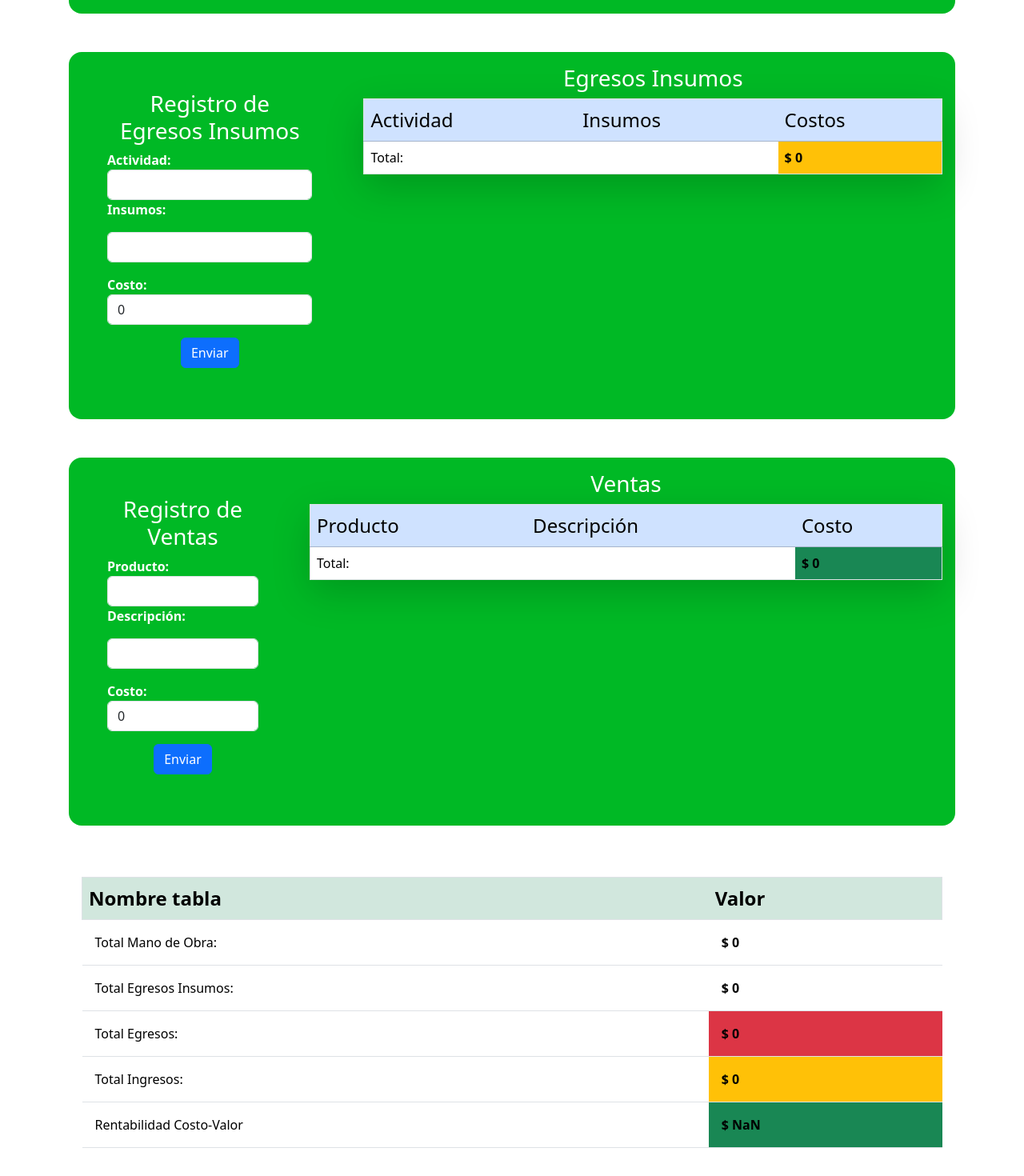
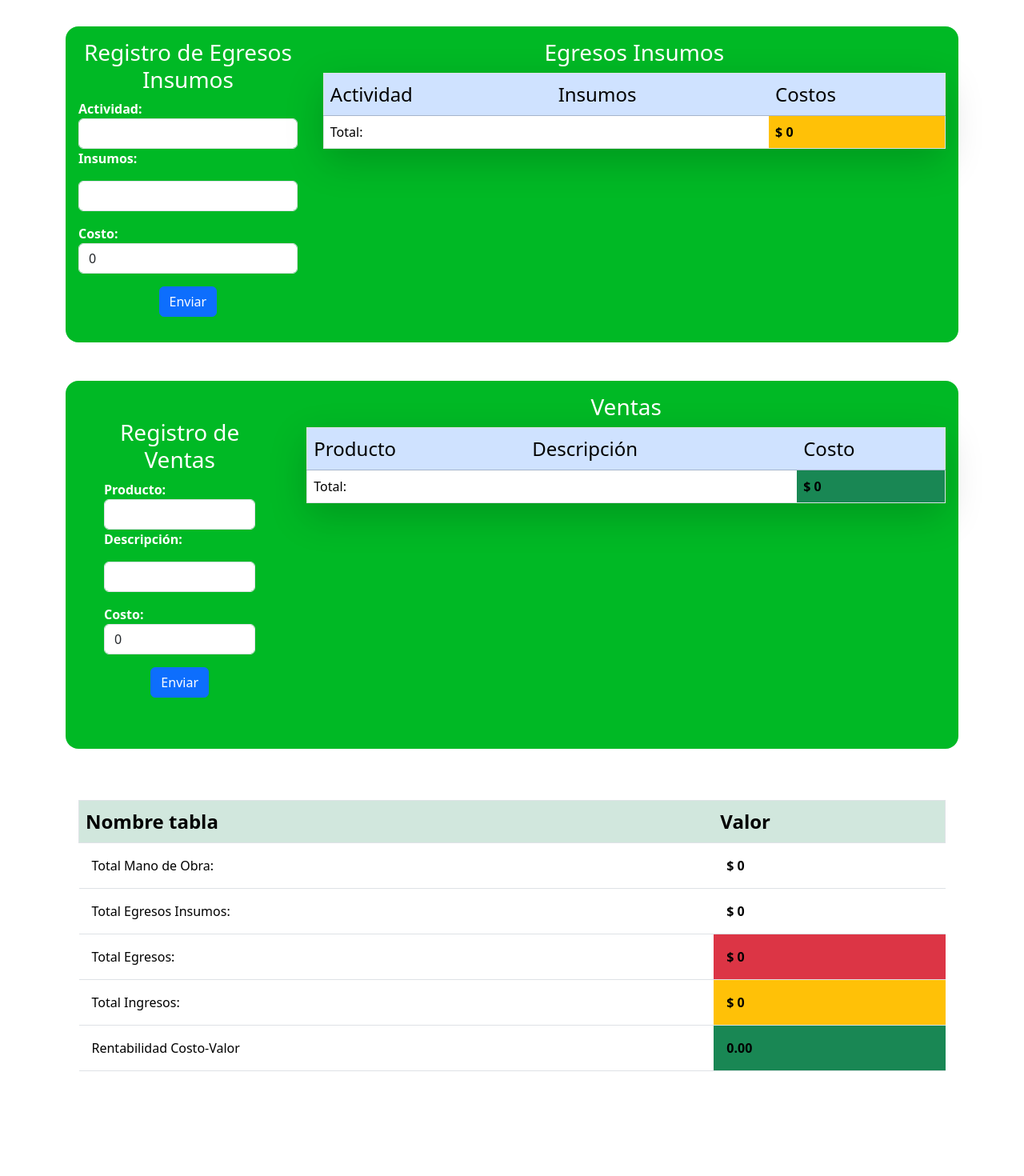
Before and after one commit to DilsonChimborazo/evaluacion, a React (Create React App) app: page / in a window 1280 px wide. Shown: the part 458-1928 px from the top of the page at 80% size. After the commit the page ends 1877 px from the top, so only its background shows below. Built offline with nearby package versions, Linux system fonts and the light colour scheme.

Commit message:
finalizado

```diff
--- a/src/App.js
+++ b/src/App.js
@@ -1,79 +1,14 @@
-import React, { useState } from "react"
-import CampoSelect from "./components/CampoSelect"
-import Insumos from "./components/Insumos"
-import Ventas from "./components/Ventas"
-import 'bootstrap/dist/css/bootstrap.min.css'
+// App.js
+import React from "react";
+import Totales from "./components/Totales";
+import 'bootstrap/dist/css/bootstrap.min.css';
 
 const App = () => {
-    const [totalManoObra, setTotalManoObra] = useState(0)
-    const [totalCostos, setTotalCostos] = useState(0)
-    const [totalIngresos, setTotalIngresos] = useState(0)
-
-    const formatomoneda = (value) => {
-        return new Intl.NumberFormat('es-CO', {
-            style: 'currency',
-            currency: 'COP',
-            minimumFractionDigits: 0,
-            maximumFractionDigits: 0
-        }).format(value)
-    }
-
-    const formatomoneda2 = (value) => {
-        return new Intl.NumberFormat('es-CO', {
-            style: 'currency',
-            currency: 'COP',
-            minimumFractionDigits: 0,
-            maximumFractionDigits: 2
-        }).format(value)
-    }
-
-    const calcularRentabilidad = () => {
-        const totalEgresos = totalManoObra + totalCostos;
-        const rentabilidad = totalIngresos / totalEgresos;
-        return rentabilidad
-    }
-
     return (
-        <div className="container p-3">
-            <CampoSelect setTotalManoObra={setTotalManoObra} />
-            <Insumos setTotalCostos={setTotalCostos} />
-            <Ventas setTotalIngresos={setTotalIngresos} />
-            <div className="container my-5 rounded-5 p-3">
-                <table className="table">
-                    <thead className="fs-bold fs-4 border table-success rounded-5">
-                        <tr>
-                            <th>Nombre tabla</th>
-                            <th>Valor</th>
-                        </tr>
-                    </thead>
-                    <tbody>
-                        <tr>
-                            <td className="p-3">Total Mano de Obra:</td>
-                            <td className="p-3"><strong>{formatomoneda(totalManoObra)}</strong></td>
-                        </tr>
-                        <tr>
-                            <td className="p-3">Total Egresos Insumos:</td>
-                            <td className="p-3"><strong>{formatomoneda(totalCostos)}</strong></td>
-                        </tr>
-                        <tr>
-                            <td className="p-3">Total Egresos:</td>
-                            <td className="bg-danger p-3"><strong>{formatomoneda(totalManoObra + totalCostos)}</strong></td>
-                        </tr>
-                        <tr>
-                            <td className="p-3">Total Ingresos:</td>
-                            <td className="bg-warning p-3"><strong>{formatomoneda(totalIngresos)}</strong></td>
-                        </tr>
-                    </tbody>
-                    <tfoot>
-                        <tr>
-                            <td className="p-3" colSpan={1}>Rentabilidad Costo-Valor</td>
-                            <td className="bg-success p-3"><strong>{formatomoneda2(calcularRentabilidad())}</strong></td>
-                        </tr>
-                    </tfoot>
-                </table>
-            </div>
+        <div>
+            <Totales />
         </div>
     )
 }
 
-export default App
+export default App;
--- a/src/components/CampoSelect.jsx
+++ b/src/components/CampoSelect.jsx
@@ -52,7 +52,7 @@ const CampoSelect = ({ setTotalManoObra }) => {
 
     return (
         <div className="Campo d-flex text-white rounded-4">
-            <form onSubmit={recibirDatos} className="p-5">
+            <form onSubmit={recibirDatos} className="p-3">
                 <h3 className="text-center">Registro de mano de obra</h3>
                 <label htmlFor="actividad"><b>Actividad:</b></label>
                 <select value={actividad} id="actividad" className="form-control" onChange={(e) => setactividad(e.target.value)}>
@@ -67,9 +67,9 @@ const CampoSelect = ({ setTotalManoObra }) => {
                     <option value="Cosecha y pos cosecha">Cosecha y pos cosecha</option>
                 </select>
                 <label htmlFor="fecha"><b>Fecha:</b></label>
-                <input type="date" className="form-control my-3" value={fecha} onChange={(e) => setfecha(e.target.value)} />
+                <input type="date" className="form-control my-3" id="fecha"  value={fecha} onChange={(e) => setfecha(e.target.value)} />
                 <label htmlFor="tiempo"><b>Tiempo (min):</b></label>
-                <input type="number" className="form-control" value={tiempo} onChange={(e) => settiempo(e.target.value)} />
+                <input type="number" className="form-control" id="tiempo" value={tiempo} onChange={(e) => settiempo(e.target.value)} />
                 <div className="text-center">
                     <button type="submit" className="btn btn-primary m-3">Enviar</button>
                 </div>
--- a/src/components/Insumos.jsx
+++ b/src/components/Insumos.jsx
@@ -54,10 +54,10 @@ const Insumos = ({ setTotalCostos }) => {
 
     return (
         <div className="Insumos d-flex mt-5 text-white rounded-4">
-            <form onSubmit={recibirDatos} className="p-5">
+            <form onSubmit={recibirDatos} className="p-3">
                 <h3 className="text-center">Registro de Egresos Insumos</h3>
                 <label htmlFor="actividad"><b>Actividad:</b></label>
-                <select value={actividad} className="form-control" onChange={(e) => setActividad(e.target.value)}>
+                <select value={actividad} className="form-control" id="actividad" onChange={(e) => setActividad(e.target.value)}>
                 <option value=""></option>
                     <option value="Adecuacion terreno">Adecuación terreno</option>
                     <option value="Siembra y transplante">Siembra y transplante</option>
@@ -69,9 +69,9 @@ const Insumos = ({ setTotalCostos }) => {
                     <option value="Cosecha y pos cosecha">Cosecha y pos cosecha</option>
                 </select>
                 <label htmlFor="insumos"><b>Insumos:</b></label>
-                <input type="text" className="form-control my-3" value={insumo} onChange={(e) => setInsumo(e.target.value)} />
+                <input type="text" className="form-control my-3" id="insumos" value={insumo} onChange={(e) => setInsumo(e.target.value)} />
                 <label htmlFor="costo"><b>Costo:</b></label>
-                <input type="number" className="form-control" value={costo} onChange={(e) => setCosto(e.target.value)} />
+                <input type="number" className="form-control" id="costo" value={costo} onChange={(e) => setCosto(e.target.value)} />
                 <div className="text-center">
                     <button type="submit" className="btn btn-primary m-3">Enviar</button>
                 </div>
--- /dev/null
+++ b/src/components/Totales.jsx
@@ -0,0 +1,71 @@
+import React, { useState } from "react"
+import CampoSelect from "./CampoSelect"
+import Insumos from "./Insumos"
+import Ventas from "./Ventas"
+import 'bootstrap/dist/css/bootstrap.min.css'
+
+const Totales = () => {
+    const [totalManoObra, setTotalManoObra] = useState(0)
+    const [totalCostos, setTotalCostos] = useState(0)
+    const [totalIngresos, setTotalIngresos] = useState(0)
+
+    const formatomoneda = (value) => {
+        return new Intl.NumberFormat('es-CO', {
+            style: 'currency',
+            currency: 'COP',
+            minimumFractionDigits: 0,
+            maximumFractionDigits: 0
+        }).format(value)
+    }
+
+    const calcularRentabilidad = () => {
+        const totalEgresos = totalManoObra + totalCostos
+        const rentabilidad = totalEgresos > 0 ? totalIngresos / totalEgresos : 0
+        return rentabilidad
+    }
+
+    return (
+        <div className="container mt-5">
+            <CampoSelect setTotalManoObra={setTotalManoObra}/>
+            <Insumos setTotalCostos={setTotalCostos} />
+            <Ventas setTotalIngresos={setTotalIngresos} />
+            <div className="container my-5 rounded-5 p-3">
+                <table className="table">
+                    <thead className="fs-bold fs-4 border table-success rounded-5">
+                        <tr>
+                            <th>Nombre tabla</th>
+                            <th>Valor</th>
+                        </tr>
+                    </thead>
+                    <tbody>
+                        <tr>
+                            <td className="p-3">Total Mano de Obra:</td>
+                            <td className="p-3"><strong>{formatomoneda(totalManoObra)}</strong></td>
+                        </tr>
+                        <tr>
+                            <td className="p-3">Total Egresos Insumos:</td>
+                            <td className="p-3"><strong>{formatomoneda(totalCostos)}</strong></td>
+                        </tr>
+                        <tr>
+                            <td className="p-3">Total Egresos:</td>
+                            <td className="bg-danger p-3"><strong>{formatomoneda(totalManoObra + totalCostos)}</strong></td>
+                        </tr>
+                        <tr>
+                            <td className="p-3">Total Ingresos:</td>
+                            <td className="bg-warning p-3"><strong>{formatomoneda(totalIngresos)}</strong></td>
+                        </tr>
+                    </tbody>
+                    <tfoot>
+                        <tr>
+                            <td className="p-3" colSpan={1}>Rentabilidad Costo-Valor</td>
+                            <td className="bg-success p-3"><strong>{calcularRentabilidad().toFixed(2)}</strong></td>
+
+                        </tr>
+                    </tfoot>
+                </table>
+            </div>
+        </div>
+    )
+}
+
+export default Totales
--- a/src/components/Ventas.jsx
+++ b/src/components/Ventas.jsx
@@ -38,7 +38,7 @@ const Ventas = ({ setTotalIngresos }) => {
             <form onSubmit={recibirDatos} className="p-5">
                 <h3 className="text-center">Registro de Ventas</h3>
                 <label htmlFor="producto"><b>Producto:</b></label>
-                <select value={producto} className="form-control" onChange={(e) => setProducto(e.target.value)}>
+                <select value={producto} id="producto" className="form-control" onChange={(e) => setProducto(e.target.value)}>
                     <option value=""></option>
                     <option value="Lechuga">Lechuga</option>
                     <option value="Acelga">Acelga</option>
@@ -50,9 +50,9 @@ const Ventas = ({ setTotalIngresos }) => {
                     <option value="Cilantro">Cilantro</option>
                 </select>
                 <label htmlFor="descripcion"><b>Descripción:</b></label>
-                <input type="text" className="form-control my-3" value={descripcion} onChange={(e) => setDescripcion(e.target.value)} />
+                <input type="text" className="form-control my-3" id="descripcion" value={descripcion} onChange={(e) => setDescripcion(e.target.value)} />
                 <label htmlFor="costo"><b>Costo:</b></label>
-                <input type="number" className="form-control" value={costo} onChange={(e) => setCosto(e.target.value)} />
+                <input type="number" className="form-control" id="costo" value={costo} onChange={(e) => setCosto(e.target.value)} />
                 <div className="text-center">
                     <button type="submit" className="btn btn-primary m-3">Enviar</button>
                 </div>
```
